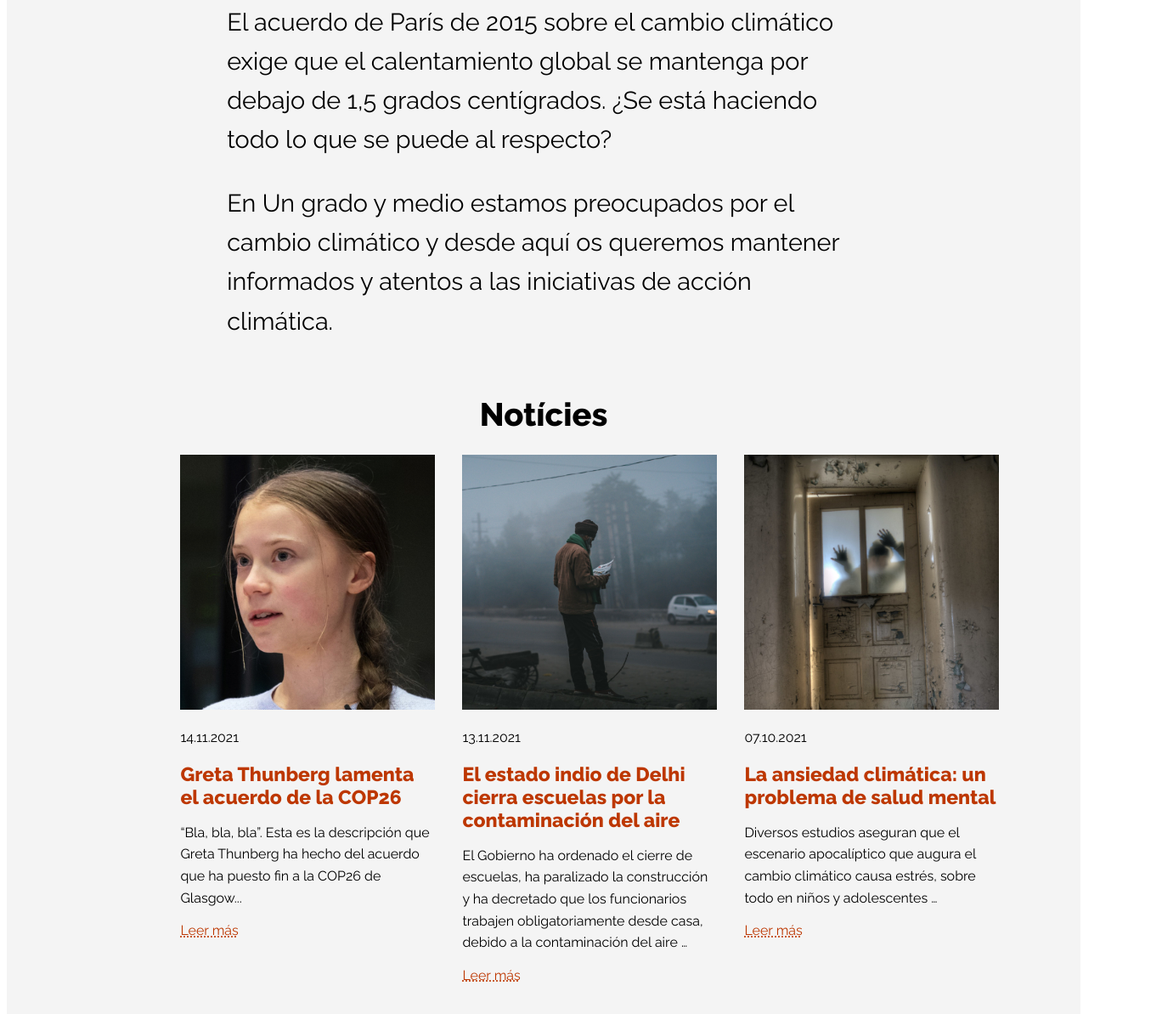
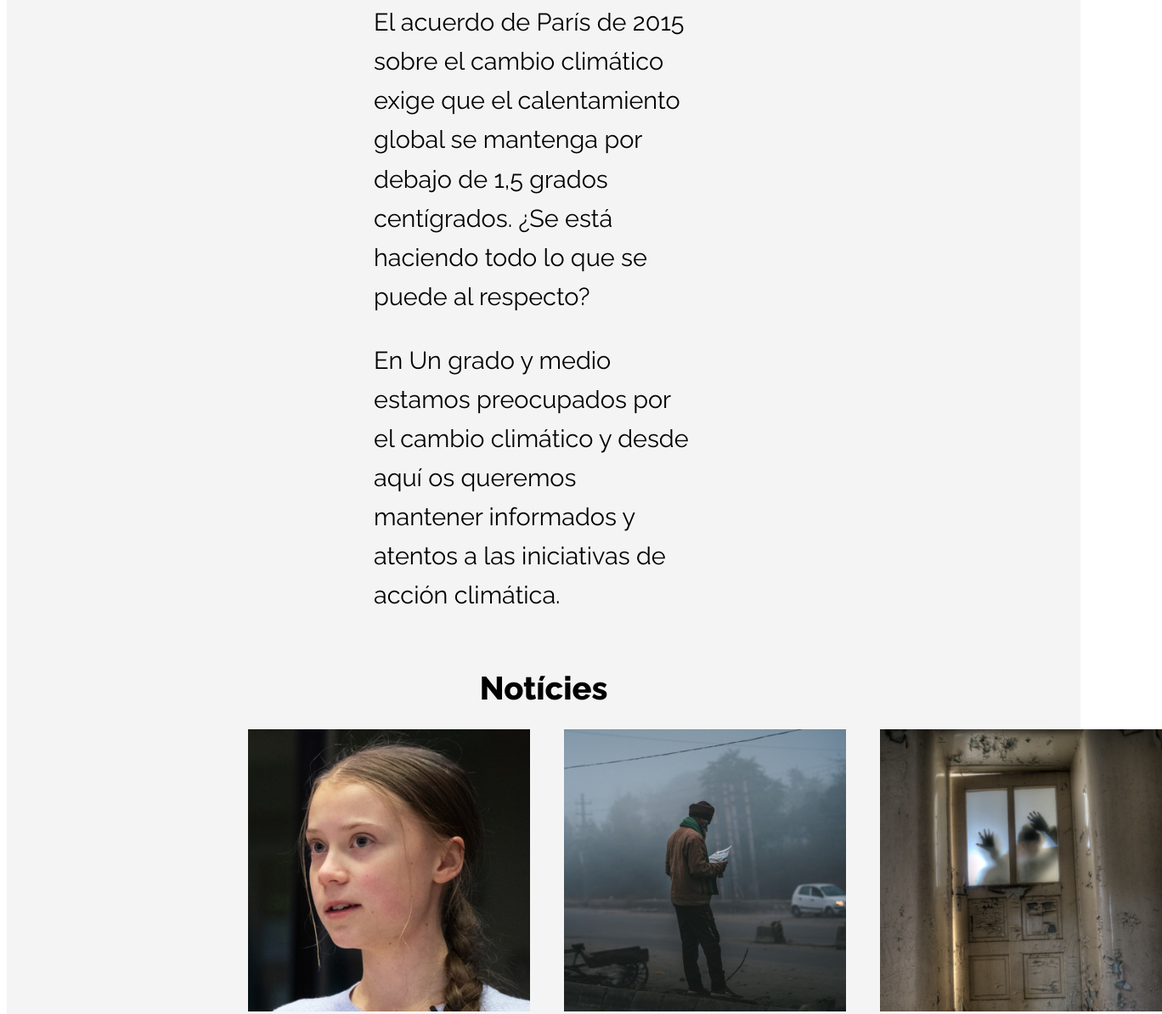
Before and after one commit to hmartinalz/PEC3-HTML-CSS, a plain HTML site: page index.html in a window 1280 px wide. Shown: the part 693-1886 px from the top of the page at 85% size, 1368 px wide, since content can reach past the window. Drawn offline with Linux system fonts and the light colour scheme.

Commit message:
index.html responsive mistakes correct

```diff
--- a/css/index.css
+++ b/css/index.css
@@ -132,8 +132,8 @@
     }
     .section_two p{
         font-size: 1.8em;
-        padding-left: 9em;
-        padding-right: 9em;
+        padding-left: 15em;
+        padding-right: 16em;
     }
 
     .section_three{
@@ -147,17 +147,16 @@
     .section_three_noticias {
         display: grid;
         grid-template-columns: 1fr 1fr 1fr;
-        grid-gap: 112px;
+        grid-gap: 40px;
     }
     .section_three_noticias_card{
         font-size: 16px;
         padding-left: 0em;
         padding-right: 0em;
-        margin-left: -80px;
     }
     .section_three_noticias_card img{
-        width: 18.75em;
-        height: 18.75em;
+        width: 20.75em;
+        height: 20.75em;
     }
     .section_three_noticias_card p{
         font-size: 1em;
```
